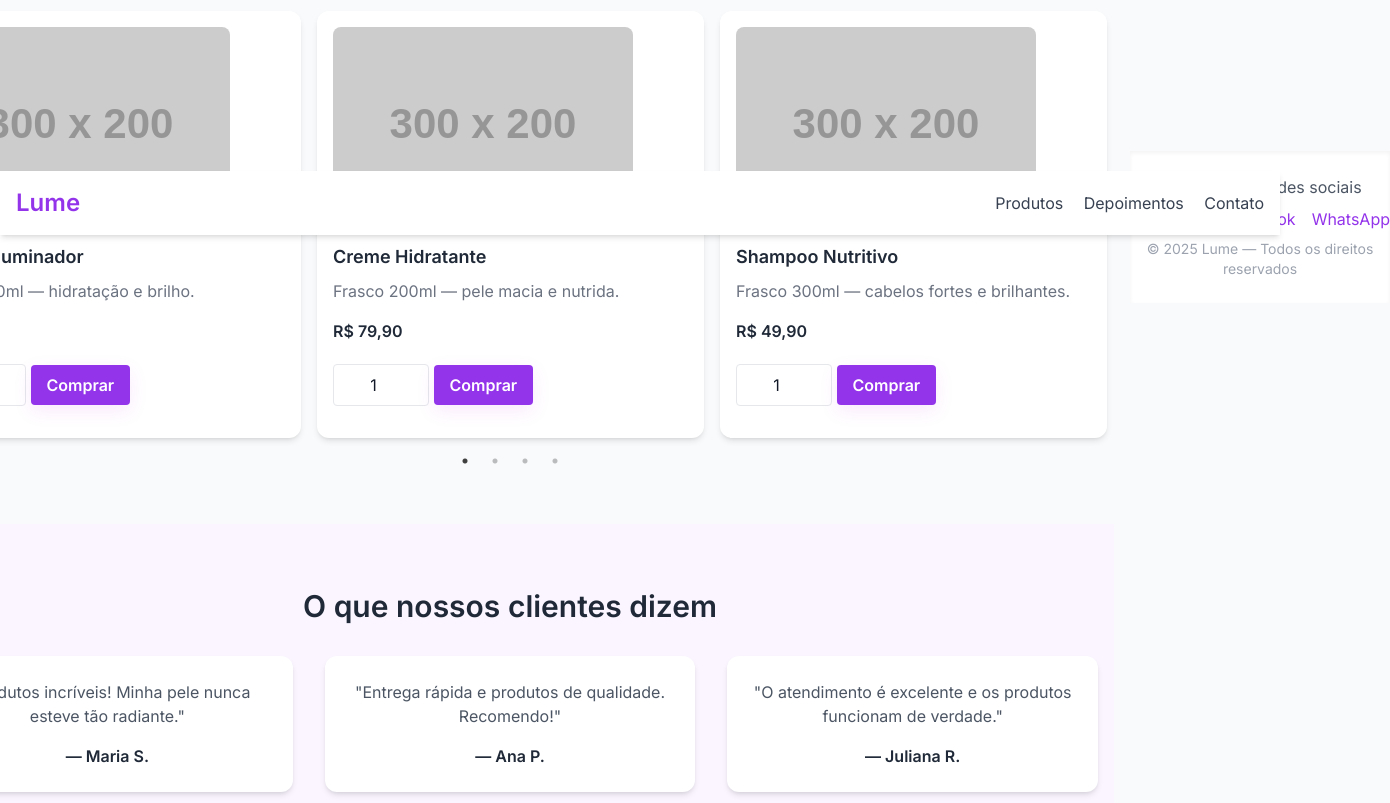
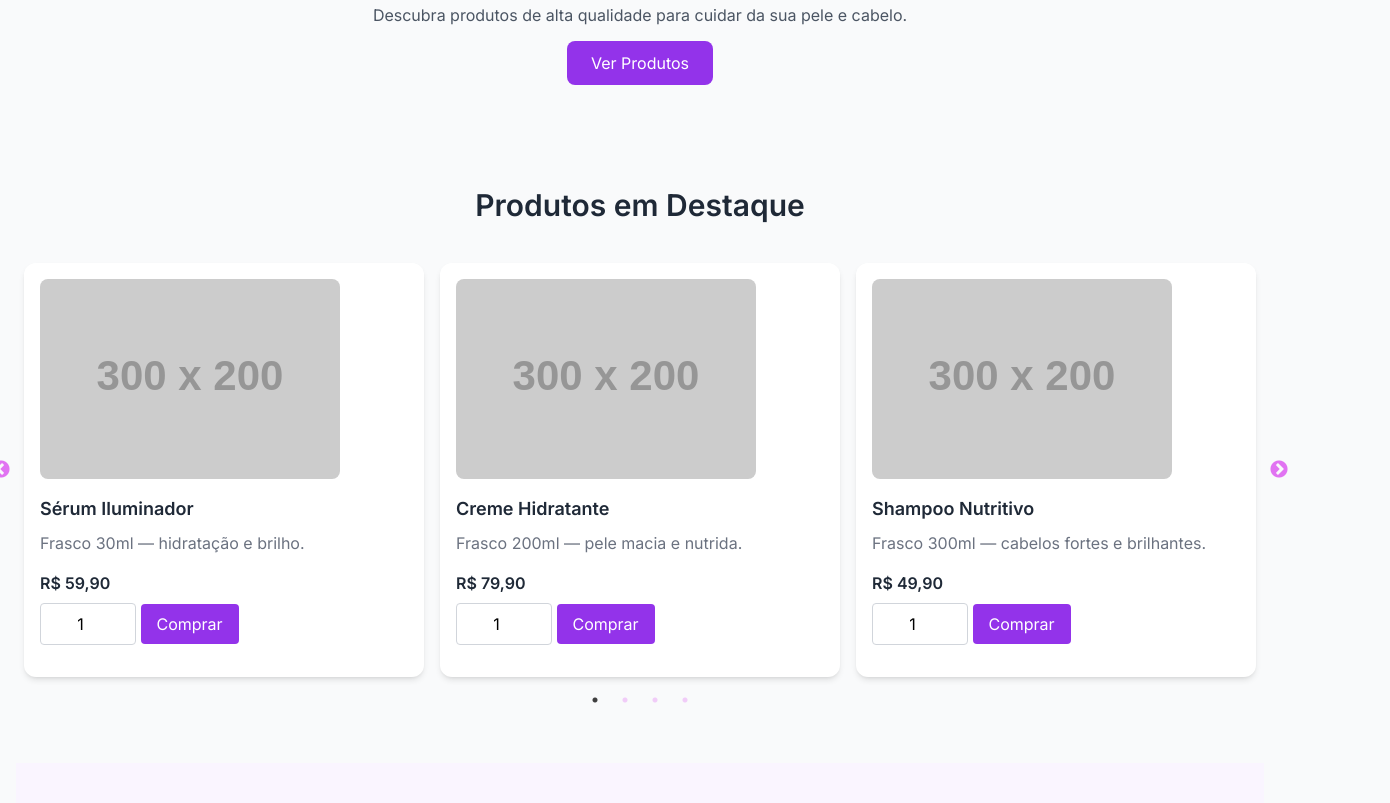
Before and after one commit to Lumee-03/minha-loja-beleza, a website: page index.html in a window 1280 px wide. Shown: the part 197-1000 px from the top of the page, 1390 px wide, since content can reach past the window. Drawn offline with nearby package versions, Linux system fonts and the light colour scheme; placeholder pictures from the web are drawn by us.

Commit message:
Update styles.css

```diff
--- a/styles.css
+++ b/styles.css
@@ -1,13 +1,159 @@
-:root{ --accent:#d946ef; --bg:#fafafa; --text:#111827; }
-*{box-sizing:border-box;font-family:Inter,system-ui,-apple-system,"Segoe UI",Roboto,"Helvetica Neue",Arial;}
-body{margin:0;background:var(--bg);color:var(--text);display:flex;align-items:center;justify-content:center;height:100vh;padding:20px;}
-.container{width:100%;max-width:960px;}
-.logo{font-weight:600;color:var(--accent);margin-bottom:18px;font-size:18px;}
-.product-card{display:flex;gap:20px;background:white;border-radius:12px;padding:18px;box-shadow:0 8px 20px rgba(0,0,0,0.06);align-items:center;}
-.product-img{width:320px;height:auto;border-radius:8px;object-fit:cover;}
-.product-info{flex:1;}
-.product-title{margin:0;font-size:20px;}
-.price-row,.total-row{display:flex;justify-content:space-between;margin-top:12px;font-weight:600;}
-#quantity{width:90px;padding:8px;margin-top:8px;border-radius:8px;border:1px solid #e5e7eb;}
-.buy-btn{margin-top:14px;background:var(--accent);color:white;padding:10px 12px;border-radius:10px;border:none;cursor:pointer;font-weight:600;box-shadow:0 6px 18px rgba(217,70,239,0.12);}
-.hint{margin-top:8px;color:#6b7280;font-size:13px;}
+/* ==============================
+   Tipografia
+============================== */
+body, input, button {
+  font-family: 'Inter', sans-serif;
+}
+
+/* ==============================
+   Container principal
+============================== */
+.container {
+  max-width: 1200px;
+  margin: 0 auto;
+}
+
+/* ==============================
+   Header
+============================== */
+header.logo {
+  font-size: 1.75rem;
+  font-weight: 600;
+  color: #d946ef; /* Roxo Lume */
+}
+
+/* ==============================
+   Seções
+============================== */
+section {
+  scroll-margin-top: 100px; /* Para navegação suave */
+}
+
+/* ==============================
+   Produtos
+============================== */
+.product-card {
+  display: flex;
+  flex-wrap: wrap;
+  gap: 2rem;
+}
+
+.product-info {
+  flex: 1;
+}
+
+.price-row, .total-row {
+  display: flex;
+  justify-content: space-between;
+  margin: 0.5rem 0;
+}
+
+.price, .total {
+  font-weight: 600;
+  color: #4b5563; /* cinza escuro */
+}
+
+.buy-btn {
+  cursor: pointer;
+  transition: all 0.3s ease;
+}
+
+.buy-btn:hover {
+  transform: translateY(-2px);
+  box-shadow: 0 4px 8px rgba(0,0,0,0.1);
+}
+
+/* ==============================
+   Input quantidade
+============================== */
+.quantity-input {
+  border: 1px solid #d1d5db;
+  border-radius: 0.5rem;
+  padding: 0.5rem;
+  text-align: center;
+  transition: border-color 0.3s;
+}
+
+.quantity-input:focus {
+  outline: none;
+  border-color: #d946ef;
+  box-shadow: 0 0 0 2px rgba(217, 70, 239, 0.2);
+}
+
+/* ==============================
+   Carrossel
+============================== */
+.slick-slide {
+  outline: none;
+}
+
+.slick-dots li button:before {
+  color: #d946ef;
+}
+
+.slick-prev:before, .slick-next:before {
+  color: #d946ef;
+}
+
+/* ==============================
+   Depoimentos
+============================== */
+#depoimentos p {
+  font-size: 1rem;
+  line-height: 1.5;
+  color: #4b5563;
+}
+
+#depoimentos h5 {
+  margin-top: 0.5rem;
+  font-weight: 600;
+  color: #111827;
+}
+
+/* ==============================
+   Rodapé
+============================== */
+footer {
+  text-align: center;
+  color: #6b7280;
+}
+
+footer a {
+  font-weight: 500;
+  transition: color 0.3s;
+}
+
+footer a:hover {
+  color: #d946ef;
+}
+
+/* ==============================
+   Animações suaves
+============================== */
+section, .product-card, .product-carousel > div, #depoimentos > div {
+  opacity: 0;
+  transform: translateY(20px);
+  animation: fadeInUp 0.6s forwards;
+}
+
+section:nth-of-type(1) { animation-delay: 0.1s; }
+section:nth-of-type(2) { animation-delay: 0.3s; }
+#depoimentos > div:nth-child(1) { animation-delay: 0.5s; }
+#depoimentos > div:nth-child(2) { animation-delay: 0.6s; }
+#depoimentos > div:nth-child(3) { animation-delay: 0.7s; }
+
+@keyframes fadeInUp {
+  to {
+    opacity: 1;
+    transform: translateY(0);
+  }
+}
+
+/* ==============================
+   Responsividade
+============================== */
+@media (max-width: 768px) {
+  .product-card {
+    flex-direction: column;
+  }
+}
```
